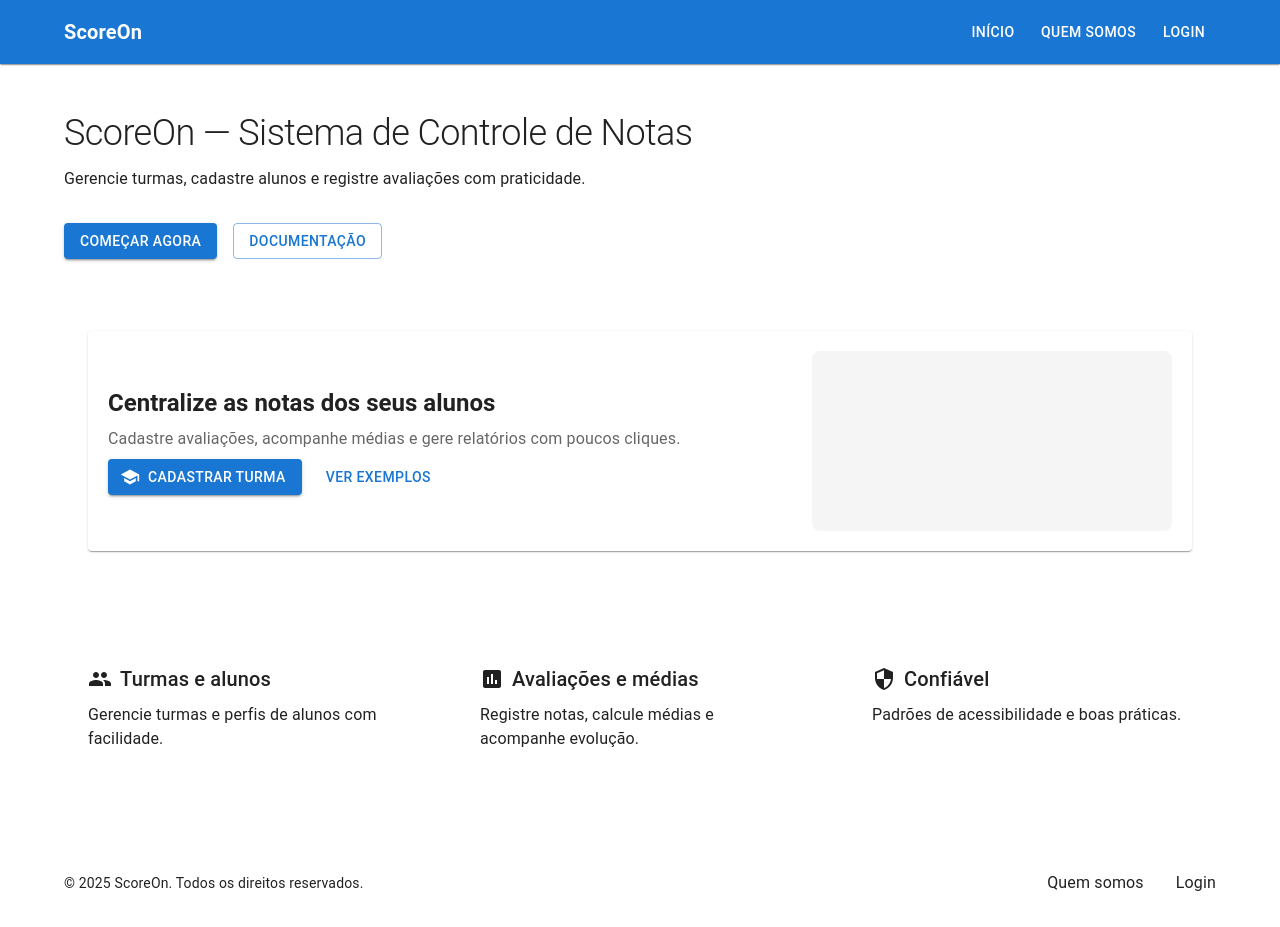
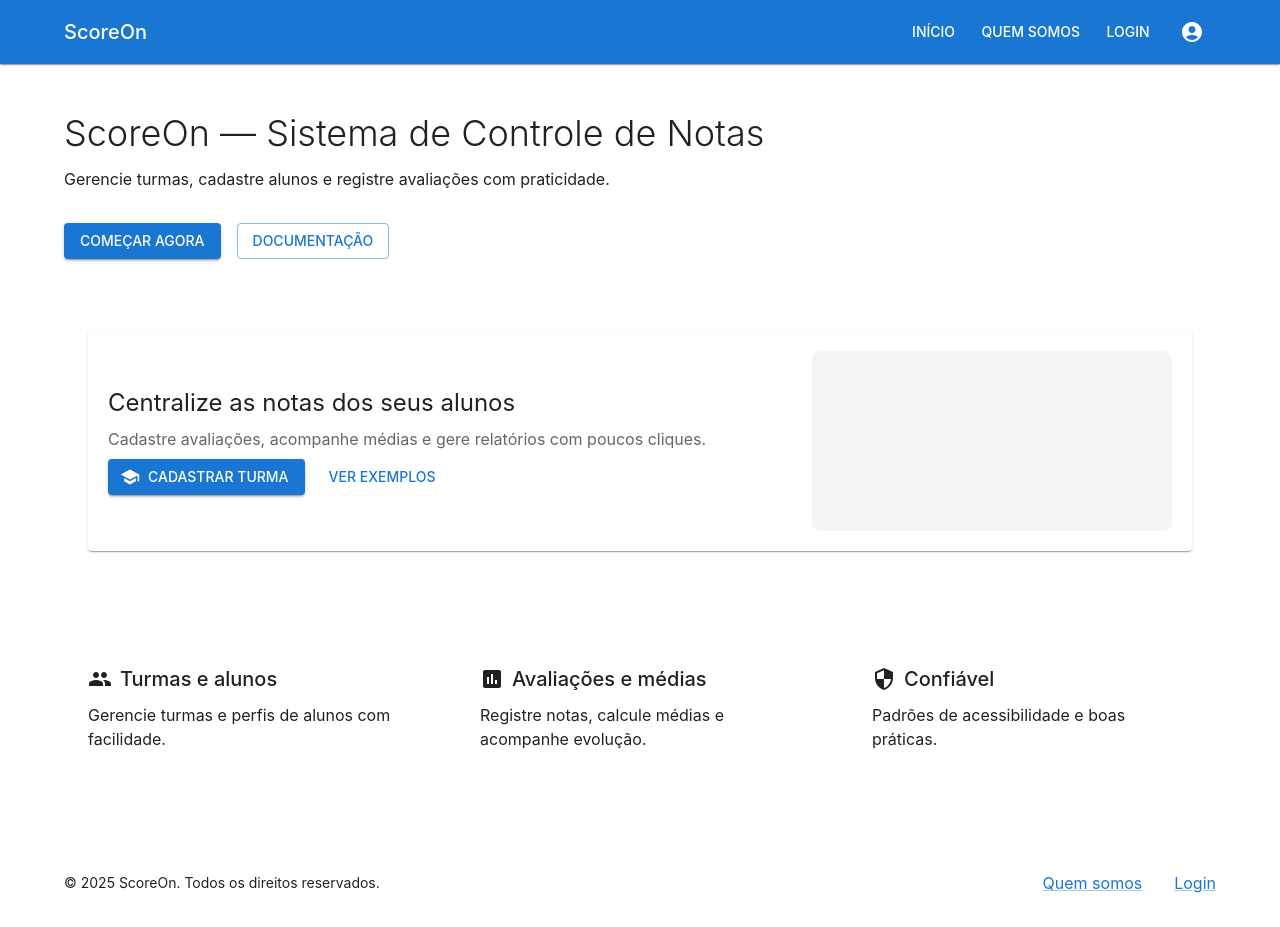
Before and after one commit to SaraahBR/ScoreOn, a Next.js app: page / in a window 1280 px wide. Built offline with nearby package versions, Linux system fonts and the light colour scheme; no server answers.

Commit message:
feat: Sessão Perfil na NavBar com ícone.

```diff
--- a/src/app/ClientProviders.tsx
+++ b/src/app/ClientProviders.tsx
@@ -1,22 +1,27 @@
 "use client";
 
 import { ReactNode } from "react";
-import { CssBaseline, ThemeProvider, createTheme, StyledEngineProvider } from "@mui/material";
+import { CssBaseline, ThemeProvider, createTheme } from "@mui/material";
 import { SessionProvider } from "next-auth/react";
 
 const theme = createTheme({
-  palette: { mode: "light", primary: { main: "#1976d2" } },
+  palette: {
+    mode: "light",
+    primary: { main: "#1976d2" },
+    secondary: { main: "#9c27b0" },
+  },
+  typography: {
+    fontFamily: ["Inter", "Roboto", "Arial", "sans-serif"].join(","),
+  },
 });
 
 export default function ClientProviders({ children }: { children: ReactNode }) {
   return (
     <SessionProvider>
-      <StyledEngineProvider injectFirst>
-        <ThemeProvider theme={theme}>
-          <CssBaseline />
-          {children}
-        </ThemeProvider>
-      </StyledEngineProvider>
+      <ThemeProvider theme={theme}>
+        <CssBaseline />
+        {children}
+      </ThemeProvider>
     </SessionProvider>
   );
 }
--- a/src/app/components/navbar/NavBar.tsx
+++ b/src/app/components/navbar/NavBar.tsx
@@ -2,21 +2,37 @@
 
 import Link from "next/link";
 import { AppBar, Toolbar, Typography, Stack, Button, Container } from "@mui/material";
-import styles from "./NavBar.module.css";
+import ProfileMenu from "@/app/login/profilemenu";
 
 export default function Navbar() {
   return (
-    <AppBar position="sticky" color="primary" elevation={1} className={styles.bar}>
+    <AppBar position="sticky" color="primary" elevation={1}>
       <Container maxWidth="lg">
         <Toolbar disableGutters sx={{ justifyContent: "space-between" }}>
-          <Typography variant="h6" component={Link} href="/" className={styles.brand}>
+          {/* Logo / Nome */}
+          <Typography
+            variant="h6"
+            component={Link}
+            href="/"
+            style={{ textDecoration: "none", color: "inherit" }}
+          >
             ScoreOn
           </Typography>
 
-          <Stack direction="row" className={styles.links}>
-            <Button component={Link} href="/" color="inherit">Início</Button>
-            <Button component={Link} href="/quem-somos" color="inherit">Quem somos</Button>
-            <Button component={Link} href="/login" color="inherit">Login</Button>
+          {/* Menu de Navegação */}
+          <Stack direction="row" spacing={1} alignItems="center">
+            <Button component={Link} href="/" color="inherit">
+              Início
+            </Button>
+            <Button component={Link} href="/quem-somos" color="inherit">
+              Quem somos
+            </Button>
+            <Button component={Link} href="/login" color="inherit">
+              Login
+            </Button>
+
+            {/* Ícone de Perfil */}
+            <ProfileMenu />
           </Stack>
         </Toolbar>
       </Container>
--- /dev/null
+++ b/src/app/login/profilemenu.tsx
@@ -0,0 +1,116 @@
+"use client";
+
+import { useState } from "react";
+import { useSession, signIn, signOut } from "next-auth/react";
+import Link from "next/link";
+import {
+  IconButton,
+  Menu,
+  MenuItem,
+  ListItemIcon,
+  ListItemText,
+  Divider,
+  Tooltip,
+  Avatar,
+} from "@mui/material";
+import AccountCircleIcon from "@mui/icons-material/AccountCircle";
+import LoginIcon from "@mui/icons-material/Login";
+import LogoutIcon from "@mui/icons-material/Logout";
+import PersonAddIcon from "@mui/icons-material/PersonAdd";
+import ReceiptLongIcon from "@mui/icons-material/ReceiptLong";
+
+export default function ProfileMenu() {
+  const { data: session, status } = useSession();
+  const [anchorEl, setAnchorEl] = useState<null | HTMLElement>(null);
+  const open = Boolean(anchorEl);
+
+  const handleOpen = (e: React.MouseEvent<HTMLElement>) =>
+    setAnchorEl(e.currentTarget);
+  const handleClose = () => setAnchorEl(null);
+
+  const user = session?.user;
+
+  return (
+    <>
+      <Tooltip title={user?.name ?? "Perfil"}>
+        <IconButton
+          onClick={handleOpen}
+          size="large"
+          color="inherit"
+          aria-label="Abrir menu do usuário"
+          aria-controls={open ? "profile-menu" : undefined}
+          aria-haspopup="true"
+          aria-expanded={open ? "true" : undefined}
+        >
+          {user?.image ? (
+            <Avatar
+              src={user.image}
+              alt={user.name ?? "Usuário"}
+              sx={{ width: 32, height: 32 }}
+              imgProps={{ referrerPolicy: "no-referrer" }}
+            />
+          ) : (
+            <AccountCircleIcon />
+          )}
+        </IconButton>
+      </Tooltip>
+
+      <Menu
+        id="profile-menu"
+        anchorEl={anchorEl}
+        open={open}
+        onClose={handleClose}
+        onClick={handleClose}
+        transformOrigin={{ horizontal: "right", vertical: "top" }}
+        anchorOrigin={{ horizontal: "right", vertical: "bottom" }}
+      >
+        {/* Minha Conta */}
+        <MenuItem component={Link} href="/login/minha-conta">
+          <ListItemIcon>
+            {user?.image ? (
+              <Avatar src={user.image} sx={{ width: 24, height: 24 }} />
+            ) : (
+              <AccountCircleIcon fontSize="small" />
+            )}
+          </ListItemIcon>
+          <ListItemText primary="Minha Conta" />
+        </MenuItem>
+
+        {/* Criar Conta */}
+        <MenuItem component={Link} href="/login/criar-conta">
+          <ListItemIcon>
+            <PersonAddIcon fontSize="small" />
+          </ListItemIcon>
+          <ListItemText primary="Criar Conta" />
+        </MenuItem>
+
+        {/* Meus Pedidos */}
+        <MenuItem component={Link} href="/login/meus-pedidos">
+          <ListItemIcon>
+            <ReceiptLongIcon fontSize="small" />
+          </ListItemIcon>
+          <ListItemText primary="Meus Pedidos" />
+        </MenuItem>
+
+        <Divider />
+
+        {/* Entrar / Sair */}
+        {status === "authenticated" ? (
+          <MenuItem onClick={() => signOut({ callbackUrl: "/login" })}>
+            <ListItemIcon>
+              <LogoutIcon fontSize="small" />
+            </ListItemIcon>
+            <ListItemText primary="Sair" />
+          </MenuItem>
+        ) : (
+          <MenuItem onClick={() => signIn(undefined, { callbackUrl: "/" })}>
+            <ListItemIcon>
+              <LoginIcon fontSize="small" />
+            </ListItemIcon>
+            <ListItemText primary="Entrar" />
+          </MenuItem>
+        )}
+      </Menu>
+    </>
+  );
+}
```
